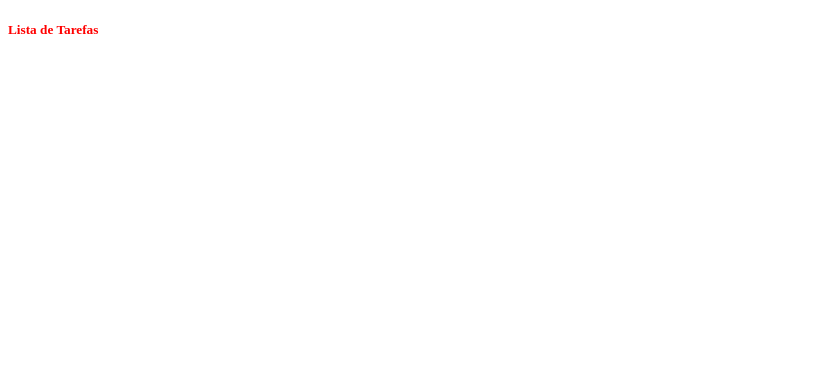
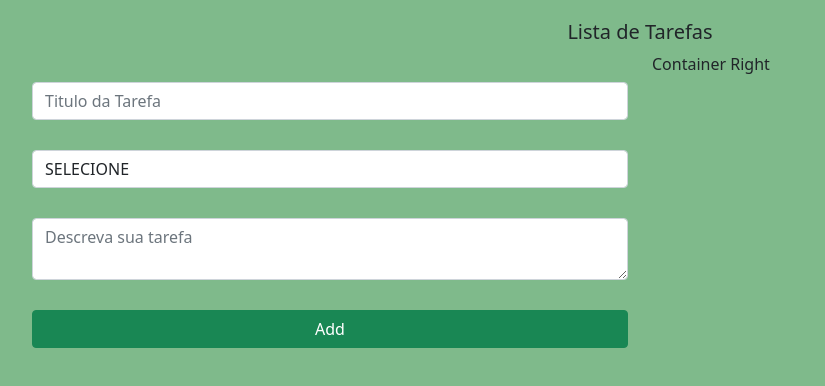
Before and after one commit to brunofcruz/to-do-list-node-mongo, a website: page views/index.html in a window 1280 px wide. Shown: the whole page, without its empty margins (0-825 px from the left). Drawn offline with nearby package versions, Linux system fonts and the light colour scheme.

Commit message:
Alteração do background, Criação das funções, alteração no HTML para adição do bootstrap e layout em containers

```diff
--- a/app.js
+++ b/app.js
@@ -4,12 +4,11 @@ var app = express();
 
 app.use(express.static(__dirname + '/views'))
 app.use(express.static(__dirname + '/src'))
+app.use(express.static(__dirname + '/js'))
 //Rota para index
 app.get('/', function(req, res) {
     //Renderizando uma página html
     res.sendFile('index.html', {root: path.join(__dirname, '/views') });
 });
-app.get('/teste',(req,res)=>{
-    res.sendFile(__dirname +'/views/index.html')
-})
+
 app.listen(3000)
--- a/views/estilo.css
+++ b/views/estilo.css
@@ -1,3 +1,23 @@
-h5{
-    color:rgb(255, 0, 0);
+body{
+    background-color: #7fba8b;
+    padding: 20px;
+    margin: 0px;
 }
+
+#container-input{
+    width: 30%;
+}
+
+#container-list{
+    width: 70%;
+}
+
+.titulo{
+    text-align: center;
+}
+.top_30{
+    margin-top: 30px;
+}
+.w100{
+    width: 100%;
+}
--- a/views/index.html
+++ b/views/index.html
@@ -4,10 +4,44 @@
     <meta charset="UTF-8">
     <meta http-equiv="X-UA-Compatible" content="IE=edge">
     <meta name="viewport" content="width=device-width, initial-scale=1.0">
-    <title>Document</title>
+
+    <!-- CSS only -->
+    <link href="https://cdn.jsdelivr.net/npm/bootstrap@5.1.3/dist/css/bootstrap.min.css" rel="stylesheet" integrity="sha384-1BmE4kWBq78iYhFldvKuhfTAU6auU8tT94WrHftjDbrCEXSU1oBoqyl2QvZ6jIW3" crossorigin="anonymous">
+    <!-- JavaScript Bundle with Popper -->
+    <script src="https://cdn.jsdelivr.net/npm/bootstrap@5.1.3/dist/js/bootstrap.bundle.min.js" integrity="sha384-ka7Sk0Gln4gmtz2MlQnikT1wXgYsOg+OMhuP+IlRH9sENBO0LRn5q+8nbTov4+1p" crossorigin="anonymous"></script>
+
+    <title>To Do List in Node and Mongo</title>
     <link rel="stylesheet" href="estilo.css">
 </head>
 <body>
-    <h5>Lista de Tarefas</h5>
+
+    <div class="container titulo"><h5>Lista de Tarefas</h5></div>
+
+
+    <div class="container-fluid">
+        <div class="row">
+            <div class="col-lg-6">
+                <div class="top_30">
+                    <input type="text" id="add-item" class="form-control" placeholder="Titulo da Tarefa">
+                </div>
+                <div class="top_30">
+                    <select id="select-box" class="form-control"><option value="">SELECIONE</option></select>
+                </div>
+
+                <div class="top_30">
+                    <textarea id="" cols="30" class="w100 form-control" placeholder="Descreva sua tarefa"></textarea>
+                </div>
+
+                <div class="top_30">
+                    <button id="btn-add-item" class="btn btn-success w100">Add</button>
+                </div>
+
+            </div>
+            <div class="col-lg-6">
+                Container Right
+            </div>
+        </div>
+    </div>
+    <script src="/js/functions.js"></script>
 </body>
 </html>
--- /dev/null
+++ b/views/js/functions.js
@@ -0,0 +1,9 @@
+var list = ['Limpeza da Casa', 'Estudos', 'Tarefas com as Crianças', 'Trabalho']
+
+const selectBox = () =>{
+    const loadList = () => list.map(item=>{
+        return `<option>${item}</option>`
+    })
+    document.querySelector('#select-box').innerHTML += loadList()
+}
+selectBox()
```
